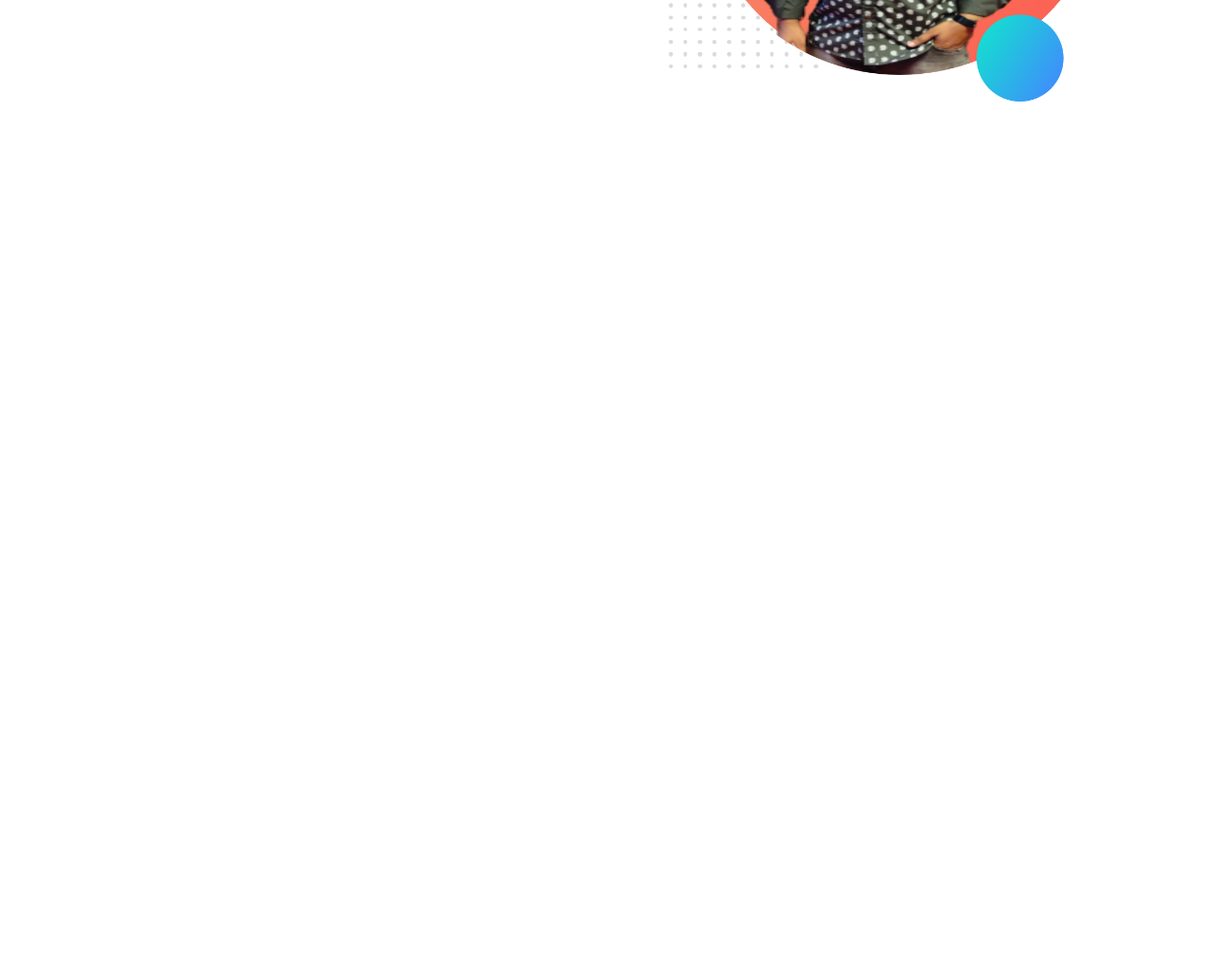
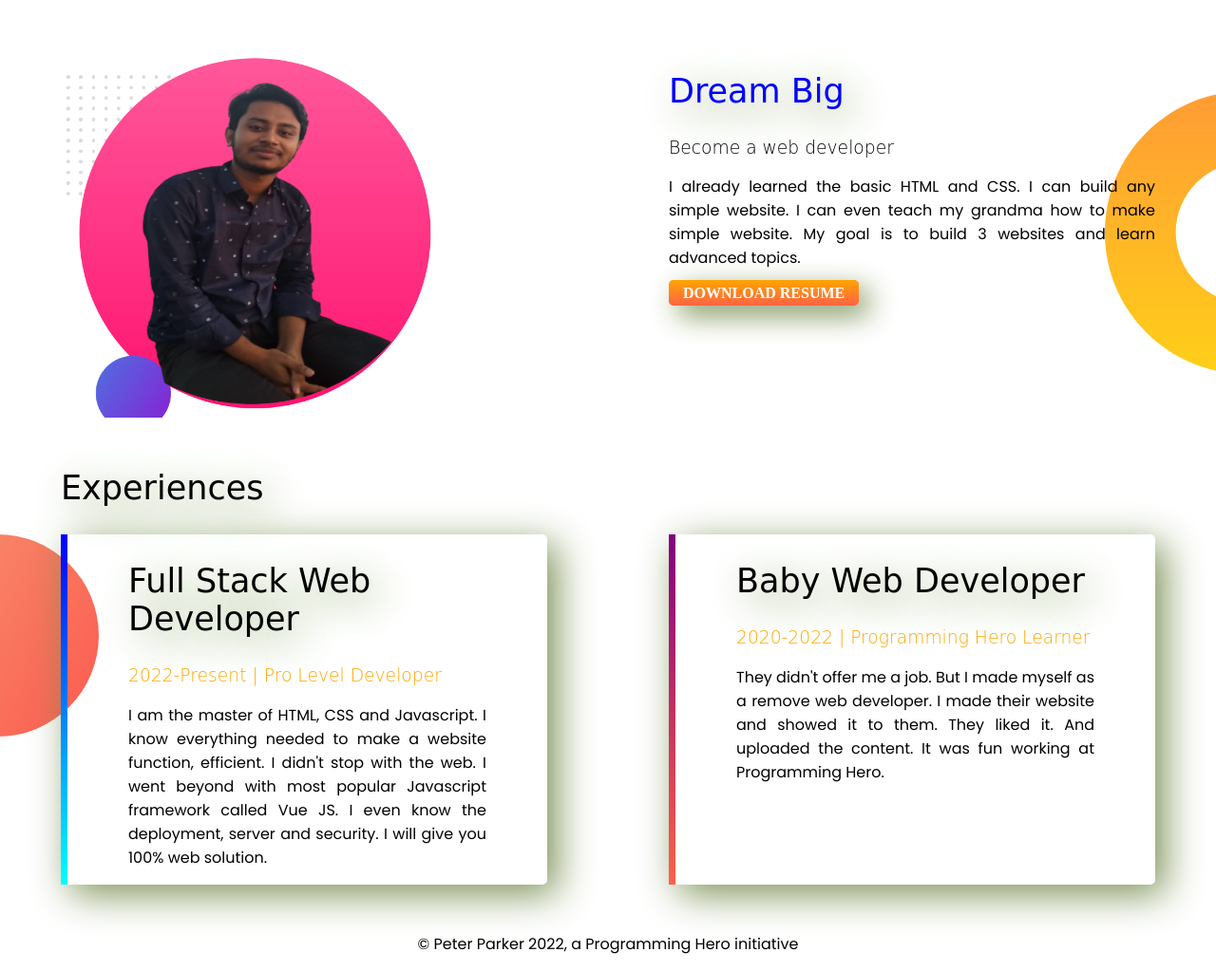
Before and after one commit to hamidhosen42/simple-portfolio-websites, a plain HTML site: page index.html in a window 1280 px wide. Shown: the part 414-1437 px from the top of the page at 95% size. Before the commit the page ends 800 px from the top, so only its background shows below. Drawn offline with Linux system fonts and the light colour scheme; a web font is replaced by a local one.

Commit message:
footer and experience

```diff
--- a/index.html
+++ b/index.html
@@ -20,7 +20,7 @@
 
 <body>
 
-    <section class="top-banner">
+    <section class="top-banner flexible-container">
         <div class="half-width">
             <h1>Welcome To</h1>
             <h1><span class="orange-color">Md.Hamid Hosen</span> World</h1>
@@ -35,5 +35,37 @@
             <img src="images/hamid.png" alt="">
         </div>
     </section>
+
+    <section class="dream-blog flexible-container">
+        <div class="half-width">
+            <img src="images/hamid1.png" alt="">
+        </div>
+
+        <div class="half-width">
+            <h1 style="color:blue">Dream Big</h1>
+            <h3>Become a web developer</h3>
+            <p>I already learned the basic HTML and CSS. I can build any simple website. I can even teach my grandma how to make simple website. My goal is to build 3 websites and learn advanced topics.</p>
+
+            <a id="link-button" target="blank" href="https://www.linkedin.com/in/md-hamid-hosen-699a10196/">DOWNLOAD RESUME</a>
+        </div>
+    </section>
+    <section>
+        <h1 class="header">Experiences</h1>
+        <div class="flexible-container experiences-area">
+            <div class="half-width experiences-item" id="full-stack-expeience">
+                <h1>Full Stack Web Developer</h1>
+                <h3 class="orange-color">2022-Present | Pro Level Developer</h3>
+                <p>I am the master of HTML, CSS and Javascript. I know everything needed to make a website function, efficient. I didn't stop with the web. I went beyond with most popular Javascript framework called Vue JS. I even know the deployment, server and security. I will give you 100% web solution.</p>
+            </div>
+            <div class="half-width experiences-item" id="web-dev-expericence">
+                <h1>Baby Web Developer</h1>
+                <h3 class="orange-color">2020-2022 | Programming Hero Learner</h3>
+                <p>They didn't offer me a job. But I made myself as a remove web developer. I made their website and showed it to them. They liked it. And uploaded the content. It was fun working at Programming Hero.</p>
+            </div>
+        </div>
+    </section>
+    <footer>
+        <p>© Peter Parker 2022, a Programming Hero initiative</p>
+    </footer>
 </body>
 </html>
--- a/style.css
+++ b/style.css
@@ -6,9 +6,10 @@ h1 {
   font-size: 35px;
   font-weight: 400;
   font-family: "Pushster", cursive;
+  text-shadow:10px 10px 40px rgb(124, 145, 84);;
 }
 .orange-color {
-  color: orange;
+  color:orange;
 }
 h3 {
   font-weight: 100;
@@ -16,15 +17,17 @@ h3 {
 }
 p {
   font-family: "Poppins", sans-serif;
+  text-align: justify;
 }
-section {
+.flexible-container {
   display: flex;
+  margin-bottom: 50px;
 }
 .half-width
 {
   width: 50%;
   padding-left: 5%;
-  padding-top: 5%;
+  padding-right: 5%;
 }
 .half-width img
 {
@@ -39,9 +42,48 @@ section {
   background-image: linear-gradient(orange,tomato);
   color:white;
   font-weight: 700;
+  box-shadow:10px 10px 30px rgb(124, 145, 84);
 }
 .top-banner
 {
   background-image: url(images/top-banner.png);
   background-repeat: no-repeat;
 }
+.dream-blog
+{
+  background-image: url(images/dream-bg.png);
+  background-repeat: no-repeat;
+  background-position: right;
+}
+.header
+{
+  padding-left: 5%;
+}
+.experiences-area
+{
+    background-image: url(images/exp-bg.png);
+    background-repeat: no-repeat;
+}
+.experiences-item
+{
+  margin-left: 5%;
+  margin-right: 5%;
+  box-shadow:10px 10px 40px rgb(124, 145, 84);
+  border-radius: 5px;
+}
+#web-dev-expericence
+{
+  border-left: 7px solid;
+  border-image:linear-gradient(purple,tomato);
+  border-image-slice: 5;
+}
+#full-stack-expeience
+{
+  border-left: 7px solid;
+  border-image:linear-gradient(blue,cyan);
+  border-image-slice: 1;
+}
+footer p
+{
+  text-align: center;
+}
```
Also changed, not shown: images/hamid1.png (added).
